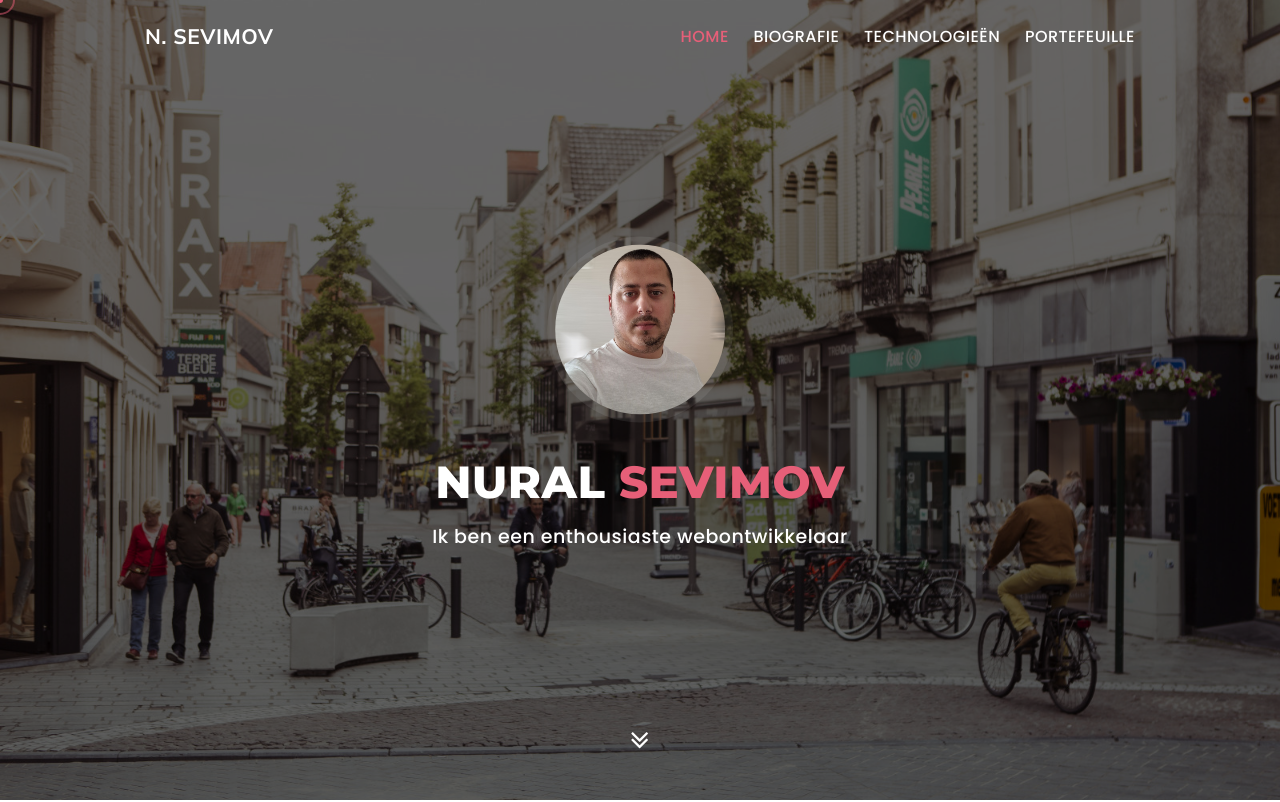
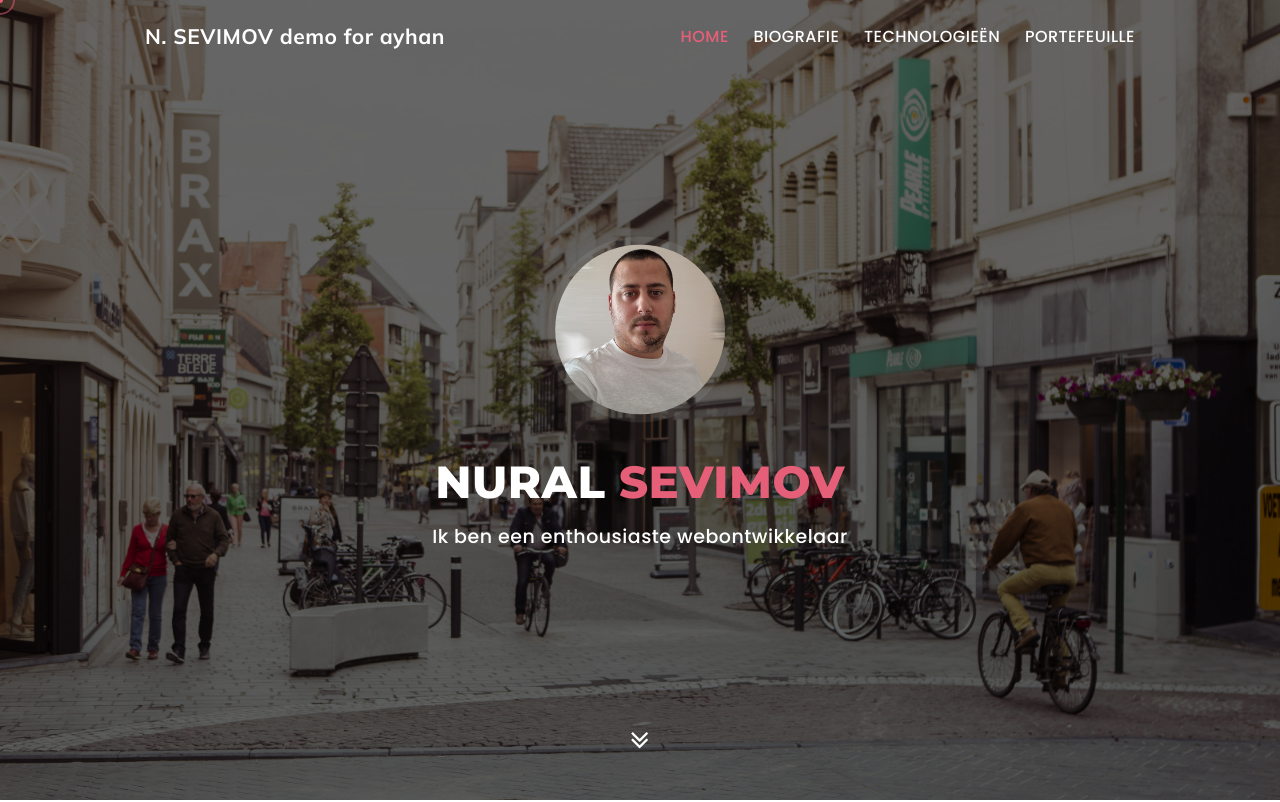
Before and after one commit to nsevimov/sevimov.com, a plain HTML site: page index.html in a window 1280 px wide. Shown: the top 802 px of the page. Drawn offline with Linux system fonts and the light colour scheme; some packages are replaced by stand-ins of ours.

Commit message:
Update logo links with demo text for Ayhan

```diff
--- a/index.html
+++ b/index.html
@@ -70,8 +70,8 @@
 <div class="container">
 <div class="topbar_inner">
 <div class="logo">
-<a href="index.html" class="light">N. SEVIMOV</a>
-<a href="index.html" class="dark">N. SEVIMOV</a>
+<a href="index.html" class="light">N. SEVIMOV demo for ayhan</a>
+<a href="index.html" class="dark">N. SEVIMOV demo for ayhan</a>
 </div>
 <div class="menu">
 <ul class="anchor_nav">
```
